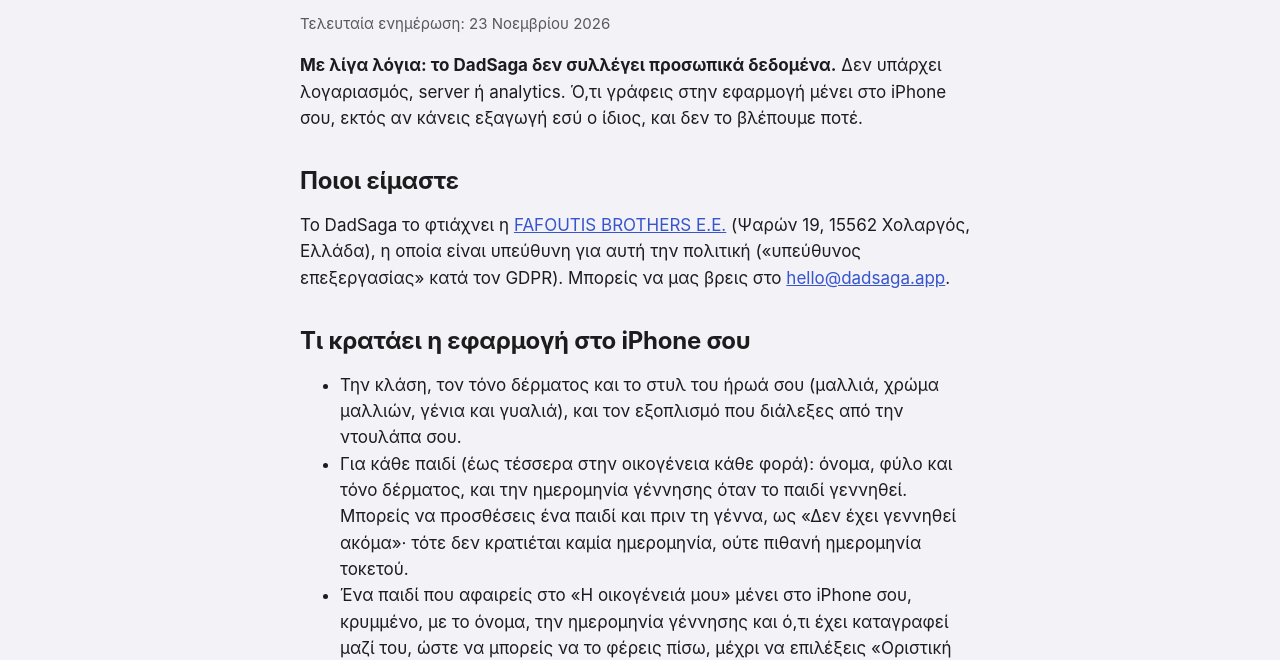
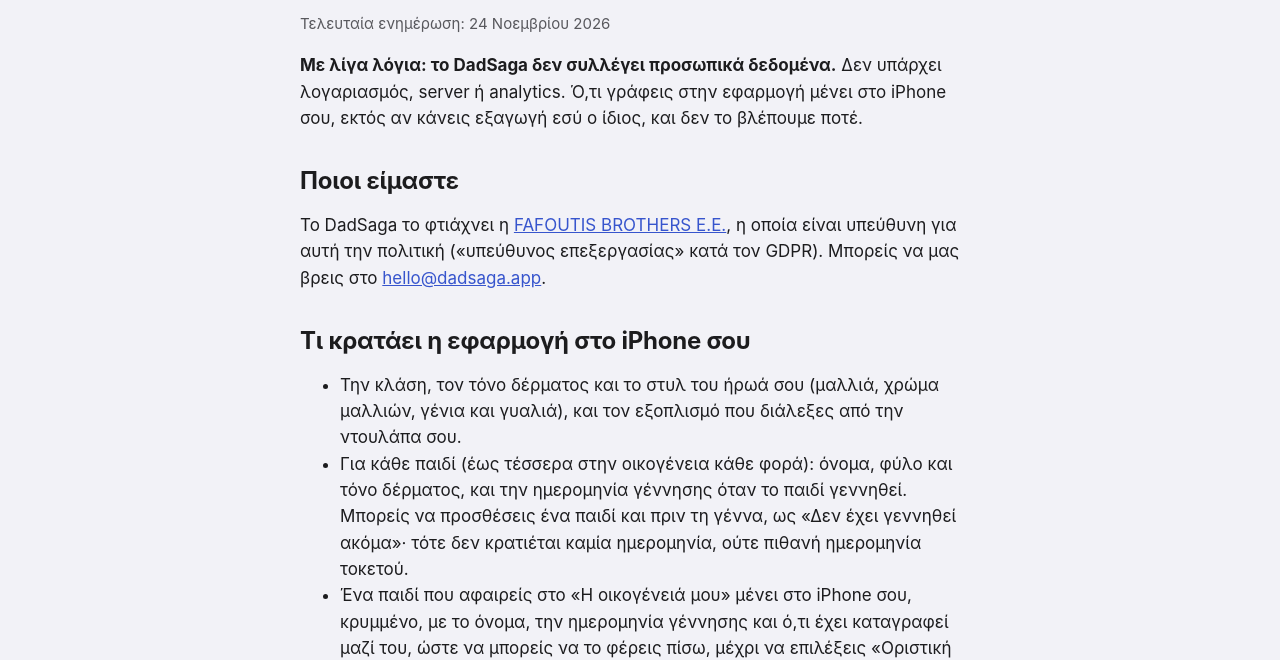
Before and after one commit to athensgift/DadSaga, a plain HTML site: page web/el/privacy/index.html in a window 1280 px wide. Shown: the part 140-800 px from the top of the page. Drawn offline with Linux system fonts and the light colour scheme.

Commit message:
Privacy pages: the company without its street address

```diff
--- a/web/el/privacy/index.html
+++ b/web/el/privacy/index.html
@@ -26,12 +26,12 @@
 
   <main class="wrap doc">
     <h1>Πολιτική απορρήτου</h1>
-    <p class="meta">Τελευταία ενημέρωση: 23 Νοεμβρίου 2026</p>
+    <p class="meta">Τελευταία ενημέρωση: 24 Νοεμβρίου 2026</p>
 
     <p><strong>Με λίγα λόγια: το DadSaga δεν συλλέγει προσωπικά δεδομένα.</strong> Δεν υπάρχει λογαριασμός, server ή analytics. Ό,τι γράφεις στην εφαρμογή μένει στο iPhone σου, εκτός αν κάνεις εξαγωγή εσύ ο ίδιος, και δεν το βλέπουμε ποτέ.</p>
 
     <h2>Ποιοι είμαστε</h2>
-    <p>Το DadSaga το φτιάχνει η <a href="https://fadak.gr">FAFOUTIS BROTHERS E.E.</a> (Ψαρών 19, 15562 Χολαργός, Ελλάδα), η οποία είναι υπεύθυνη για αυτή την πολιτική («υπεύθυνος επεξεργασίας» κατά τον GDPR). Μπορείς να μας βρεις στο <a href="mailto:hello@dadsaga.app">hello@dadsaga.app</a>.</p>
+    <p>Το DadSaga το φτιάχνει η <a href="https://fadak.gr">FAFOUTIS BROTHERS E.E.</a>, η οποία είναι υπεύθυνη για αυτή την πολιτική («υπεύθυνος επεξεργασίας» κατά τον GDPR). Μπορείς να μας βρεις στο <a href="mailto:hello@dadsaga.app">hello@dadsaga.app</a>.</p>
 
     <h2>Τι κρατάει η εφαρμογή στο iPhone σου</h2>
     <ul>
```
Also changed, not shown: web/privacy/index.html (+2 -2 lines).
